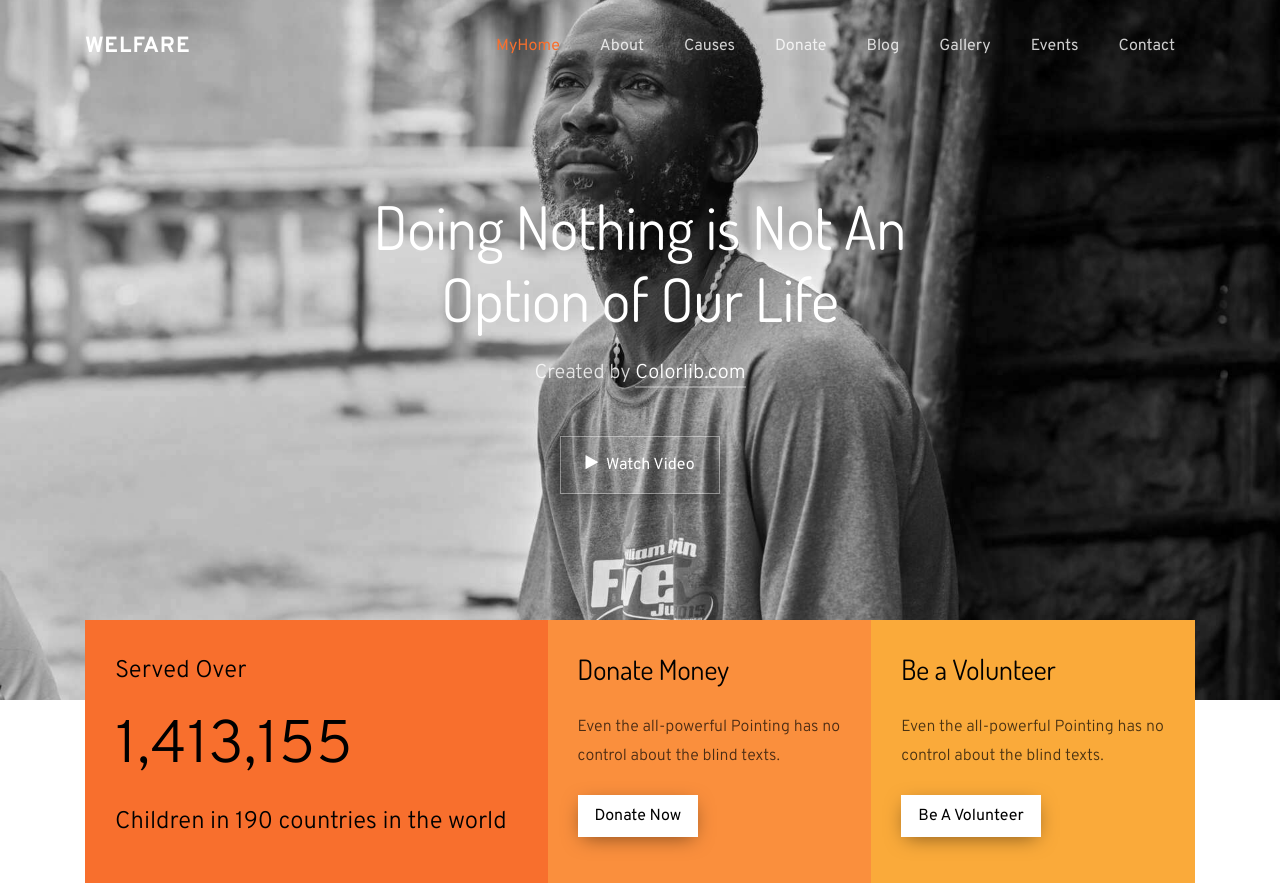
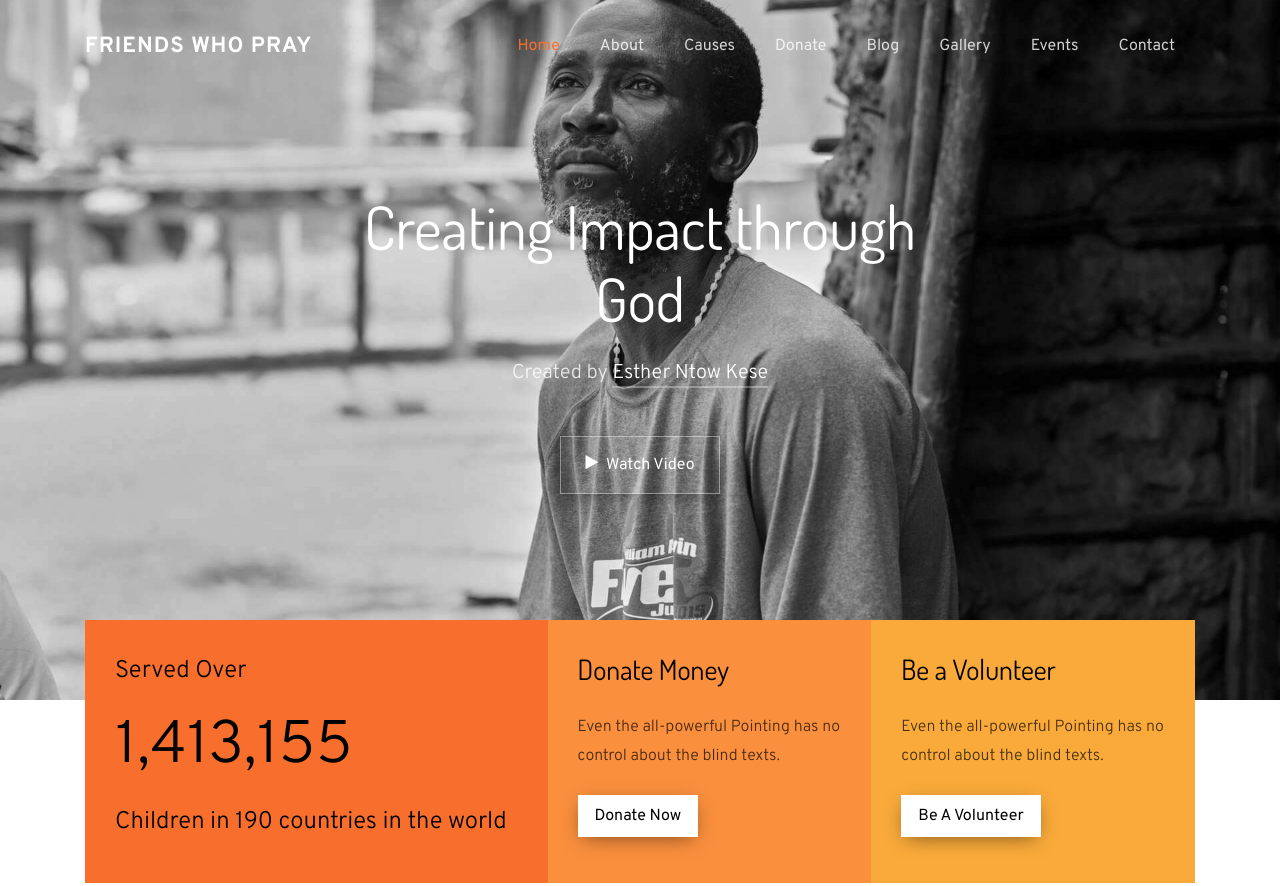
Before and after one commit to Joshua-Nti/FriendsWhoPray, a plain HTML site: page index.html in a window 1280 px wide. Shown: the top 886 px of the page. Drawn offline with Linux system fonts and the light colour scheme; some packages are replaced by stand-ins of ours; no server answers; files whose address does not match are found by name.

Commit message:
image change

```diff
--- a/index.html
+++ b/index.html
@@ -31,14 +31,14 @@
 
   <nav class="navbar navbar-expand-lg navbar-dark ftco_navbar bg-dark ftco-navbar-light" id="ftco-navbar">
     <div class="container">
-      <a class="navbar-brand" href="index.html">Welfare</a>
+      <a class="navbar-brand" href="index.html">Friends who pray</a>
       <button class="navbar-toggler" type="button" data-toggle="collapse" data-target="#ftco-nav" aria-controls="ftco-nav" aria-expanded="false" aria-label="Toggle navigation">
         <span class="oi oi-menu"></span> Menu
       </button>
 
       <div class="collapse navbar-collapse" id="ftco-nav">
         <ul class="navbar-nav ml-auto">
-          <li class="nav-item active"><a href="index.html" class="nav-link">MyHome</a></li>
+          <li class="nav-item active"><a href="index.html" class="nav-link">Home</a></li>
           <li class="nav-item"><a href="about.html" class="nav-link">About</a></li>
           <li class="nav-item"><a href="causes.html" class="nav-link">Causes</a></li>
           <li class="nav-item"><a href="donate.html" class="nav-link">Donate</a></li>
@@ -57,10 +57,10 @@
       <div class="container">
         <div class="row no-gutters slider-text align-items-center justify-content-center" data-scrollax-parent="true">
           <div class="col-md-7 ftco-animate text-center" data-scrollax=" properties: { translateY: '70%' }">
-            <h1 class="mb-4" data-scrollax="properties: { translateY: '30%', opacity: 1.6 }">Doing Nothing is Not An Option of Our Life</h1>
-            <p class="mb-5" data-scrollax="properties: { translateY: '30%', opacity: 1.6 }">Created by <a href="#">Colorlib.com</a></p>
+            <h1 class="mb-4" data-scrollax="properties: { translateY: '30%', opacity: 1.6 }">Creating Impact through God</h1>
+            <p class="mb-5" data-scrollax="properties: { translateY: '30%', opacity: 1.6 }">Created by <a href="#">Esther Ntow Kese</a></p>
 
-            <p data-scrollax="properties: { translateY: '30%', opacity: 1.6 }"><a href="https://vimeo.com/45830194" class="btn btn-white btn-outline-white px-4 py-3 popup-vimeo"><span class="icon-play mr-2"></span>Watch Video</a></p>
+            <p data-scrollax="properties: { translateY: '30%', opacity: 1.6 }"><a href="https://youtu.be/9YgzlG3lq7E" class="btn btn-white btn-outline-white px-4 py-3 popup-vimeo"><span class="icon-play mr-2"></span>Watch Video</a></p>
           </div>
         </div>
       </div>
```
Also changed, not shown: images/cause-1.jpg, images/cause-1_.jpg (added), 9 other files.
